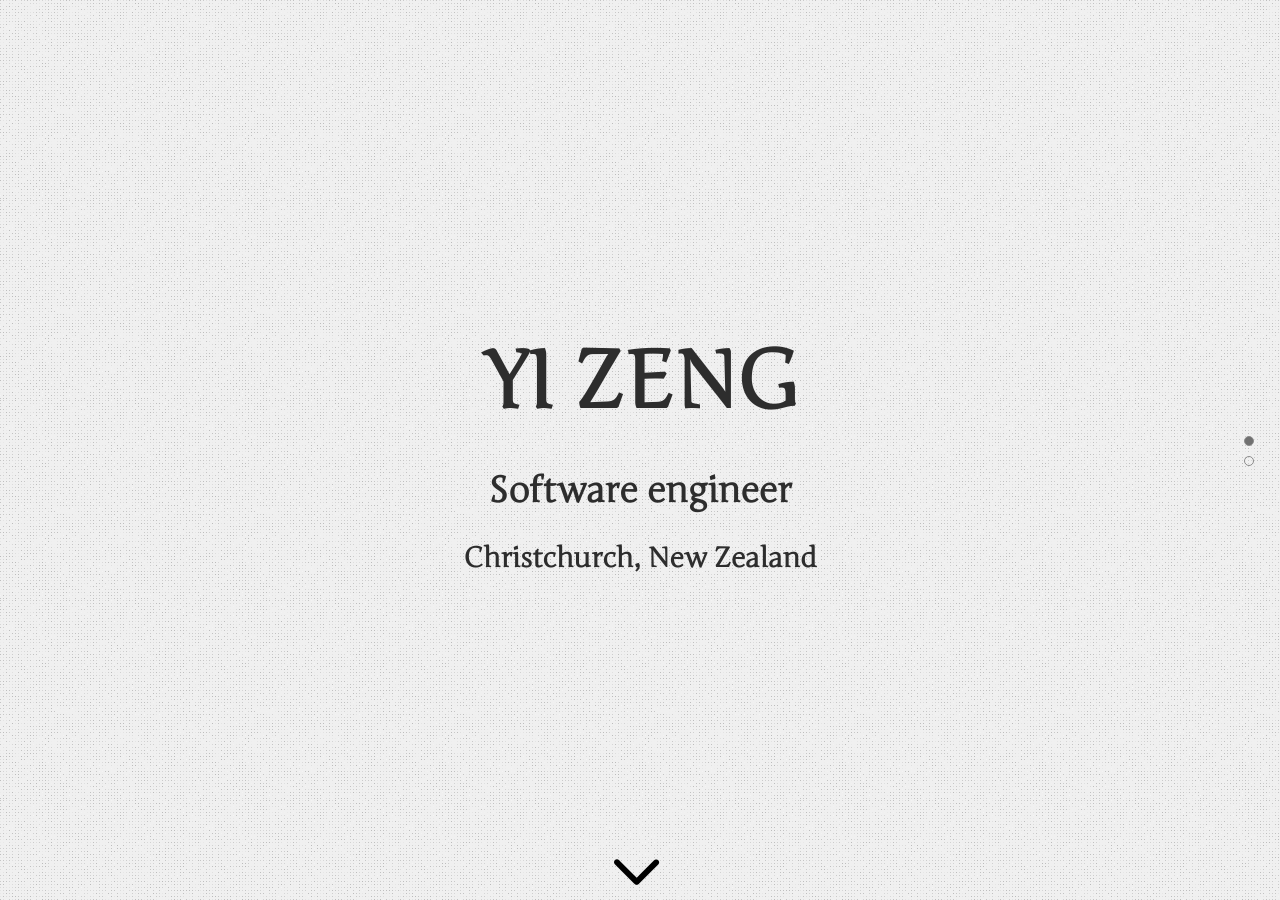
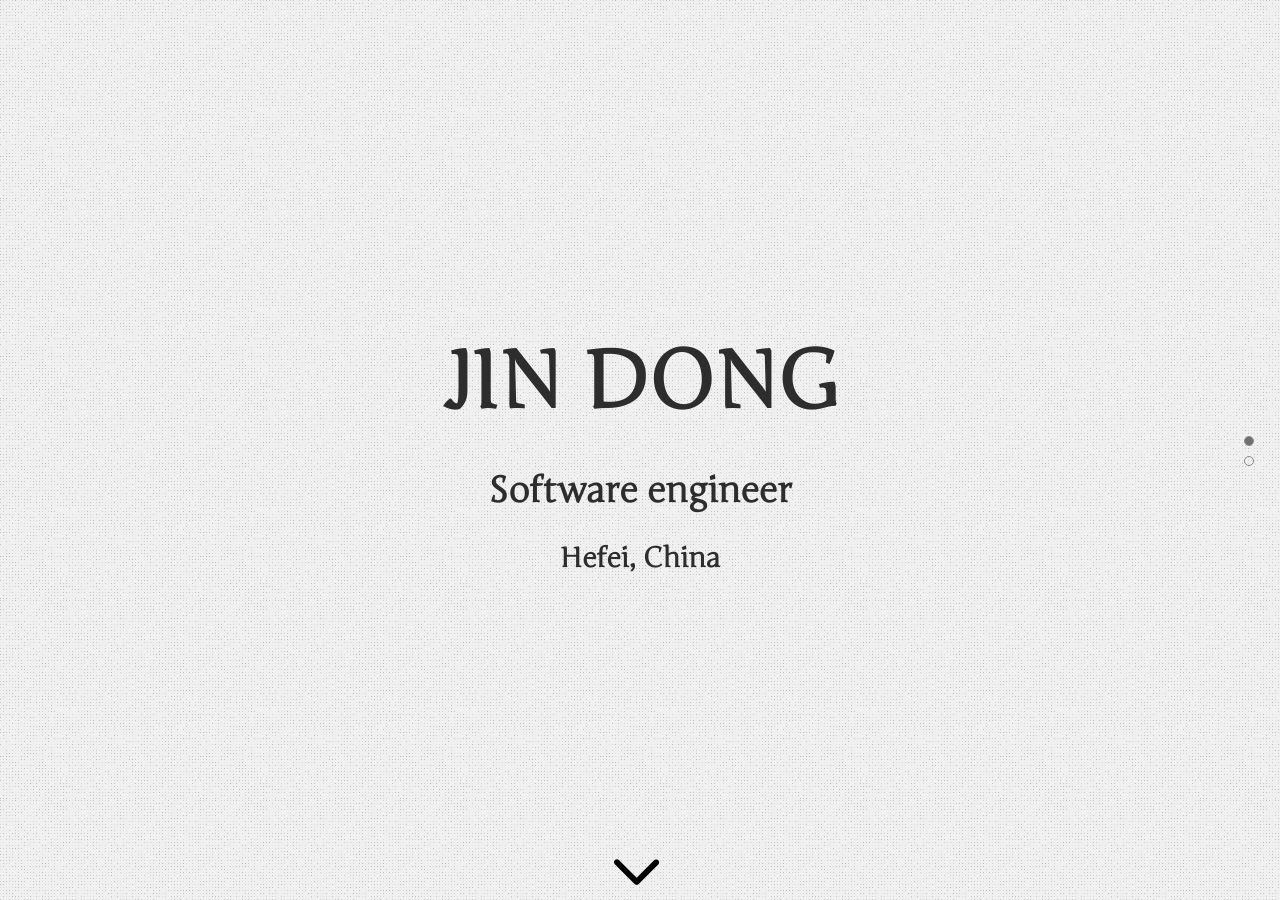
Before and after one commit to zhanjindong/zhanjindong.github.io, a Jekyll site: the page index.html, which Jekyll copies as it is, in a window 1280 px wide. Built offline with Jekyll 4.4.1, drawn with Linux system fonts in a browser that asks for light colours; nearby versions of some CDN libraries.

Commit message:
Modify index.html

```diff
--- a/_config.yml
+++ b/_config.yml
@@ -16,11 +16,11 @@ kramdown:
 # so be sure to set them if your theme uses them.
 #
 title: Jin Dong
-description: "Personal blog for Yi Zeng, a software engineer based in Christchurch, New Zealand."
+description: "Personal blog for Jin Dong, a software engineer based in Hefei, China."
 # tagline: Site Tagline
 author:
   name: Jin Dong
-  username: yizeng
+  username: jindong
   stackoverflow: 4186131/jindong
   # twitter: username
   # feedburner: feedname
--- a/index.html
+++ b/index.html
@@ -7,11 +7,11 @@
 	<meta charset="utf-8">
 	<!--[if IE]><meta http-equiv='X-UA-Compatible' content='IE=edge,chrome=1'><![endif]-->
 	<meta name="viewport" content="width=device-width,initial-scale=1">
-	<meta name="author" content="Yi Zeng">
-	<meta name="description" content="Yi Zeng, a software engineer based in Christchurch, New Zealand." />
-	<meta name="keywords" content="software,engineer,testing,christchurch,newzealand" />
+	<meta name="author" content="Jin Dong">
+	<meta name="description" content="Jin Dong, a software engineer based in Hefei, China." />
+	<meta name="keywords" content="software,engineer,testing,Hefei,China,iFlytek" />
 
-	<title>Yi Zeng</title>
+	<title>Jin Dong</title>
 
 	<link href='/assets/css/home-style.css' rel="stylesheet" type="text/css">
 
@@ -51,9 +51,9 @@
 	</noscript>
 
 	<div class="headings animated fadeInLeft">
-		<h1><span>Yi Zeng</span></h1>
+		<h1><span>Jin Dong</span></h1>
 		<h2><span>Software engineer</span></h2>
-		<h3><span>Christchurch, New Zealand</span></h3>
+		<h3><span>Hefei, China</span></h3>
 	</div>
 	<a class="btn-continue animated bounce" data-ga="More" href="#social"></a>
 </div>
@@ -61,10 +61,10 @@
 <div id="section1" class="section" data-name="social">
 	<h1 class="animated hidden"><a class="btn-enter btn-light" data-ga="Enter Blog" href="/blog">Enter blog</a></h1>
 	<div class="social-links animated hidden">
-		<a class="btn-light ico-linkedin" href="http://linkedin.com/in/yizengnz/" rel="me" target="_blank" title="LinkedIn Profile"></a>
-		<a class="btn-light ico-github" href="http://github.com/yizeng/" rel="me" target="_blank" title="GitHub Page"></a>
-		<a class="btn-light ico-gmail" href="http://scr.im/yizengme/" rel="me" target="_blank" title="Email Address"></a>
-		<a class="btn-light ico-stackoverflow" href="http://stackoverflow.com/users/1177636/yi-zeng" rel="me" target="_blank" title="StackOverflow Profile"></a>
+		<a class="btn-light ico-linkedin" href="http://linkedin.com/in/jindong/" rel="me" target="_blank" title="LinkedIn Profile"></a>
+		<a class="btn-light ico-github" href="http://github.com/zhanjindong/" rel="me" target="_blank" title="GitHub Page"></a>
+		<a class="btn-light ico-gmail" href="zhanjindong1989@qq.com/" rel="me" target="_blank" title="Email Address"></a>
+		<a class="btn-light ico-stackoverflow" href="http://stackoverflow.com/users/4186131/jindong" rel="me" target="_blank" title="StackOverflow Profile"></a>
 		<a class="btn-light ico-rss" href="/rss.xml" rel="me" target="_blank" title="RSS Feeds"></a>
 	</div>
 </div>
```
